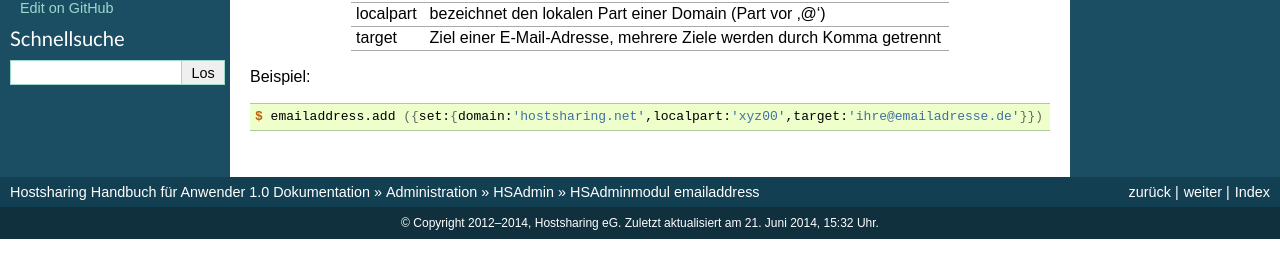
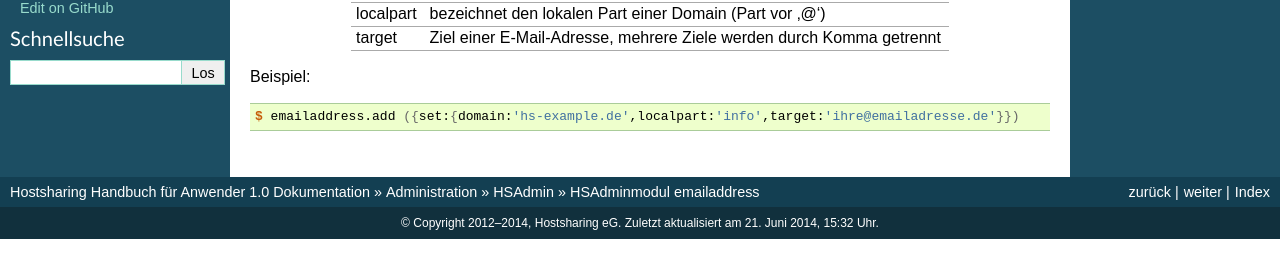
Before and after one commit to hostsharing/hs.docs.users, a Sphinx documentation site: the page built from source/administration/hsadmin/emailaddress.rst, in a window 1280 px wide. Shown: the part 233-511 px from the top of the page. Built offline with Sphinx 7.4.7, drawn with Linux system fonts in a browser that asks for light colours; pages that are not in the unit, such as notebooks, are missing from menus.

Commit message:
fixed code snippet

```diff
--- a/source/administration/hsadmin/emailaddress.rst
+++ b/source/administration/hsadmin/emailaddress.rst
@@ -27,4 +27,4 @@ Beispiel:
 
 .. code-block:: console
 
-    $ emailaddress.add ({set:{domain:'hostsharing.net',localpart:'xyz00',target:'ihre@emailadresse.de'}})
+    $ emailaddress.add ({set:{domain:'hs-example.de',localpart:'info',target:'ihre@emailadresse.de'}})
```
